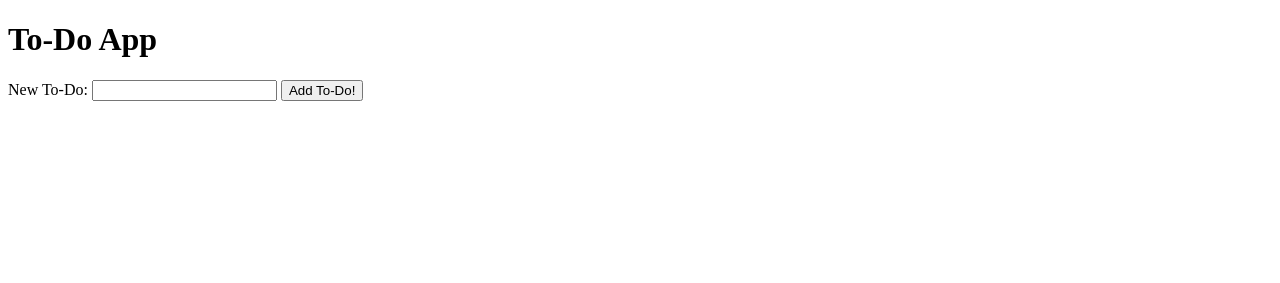
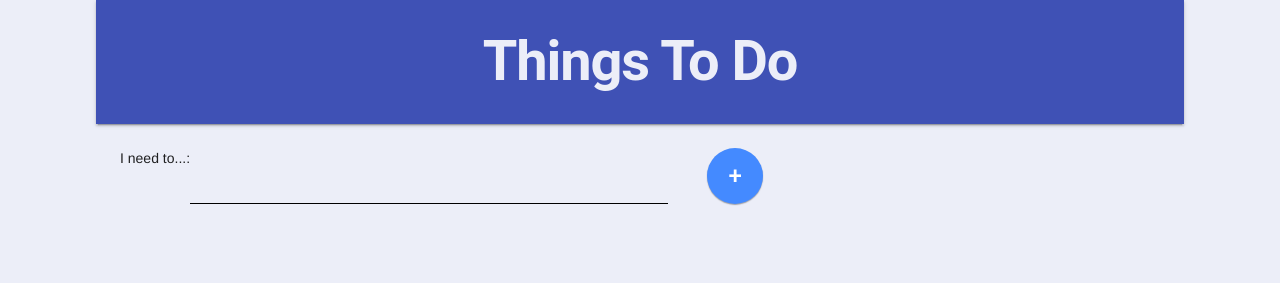
Before and after one commit to myreilleann/to-do-app, a plain HTML site: page index.html in a window 1280 px wide. Drawn offline with nearby package versions, Linux system fonts and the light colour scheme.

Commit message:
Submission
Submission

```diff
--- a/app.js
+++ b/app.js
@@ -1,31 +1,53 @@
+window.onload = function() {
+   onReady();
+ };
+
 function onReady() {
     const addToDoForm = document.getElementById('addToDoForm');
     const newToDoText = document.getElementById('newToDoText');
     const toDoList = document.getElementById('toDoList');
+
     addToDoForm.addEventListener('submit', () => {
     event.preventDefault();
-       // get the text
+
+    // get text
     let title = newToDoText.value;
-    // create a new li
+
+    // create new li
     let newLi = document.createElement('li');
 
-    // create a new input
+    // create new input
     let checkbox = document.createElement('input');
 
-    // set the input's type to checkbox
+    // set input's type to checkbox
     checkbox.type = "checkbox";
-    // set the title
+
+    // set title
     newLi.textContent = title;
 
-        // attach the checkbox to the li
+    // attach checkbox to li
     newLi.appendChild(checkbox);
-        // attach the li to the ul
+
+    // attach li to ul
     toDoList.appendChild(newLi);
-           //empty the input
+
+    // empty input
     newToDoText.value = '';
+
+    // create dekete button
+    let deleteBtn = document.createElement('button');
+
+    // set button text
+    deleteBtn.textContent = "Delete";
+
+    // attach delete button to li
+    newLi.appendChild(deleteBtn);
+    deleteBtn.addEventListener('click', function(event){
+    toDoList.removeChild(this.parentElement);
+    });
   });
  }
 
-window.onload = function() {
-  onReady();
- };
+// window.onload = function() {
+//   onReady();
+//  };
--- /dev/null
+++ b/css/main.css
@@ -0,0 +1,39 @@
+*, *:before, *:after {
+box-sizing: border-box;
+}
+
+body {
+  background-color: #eceef8;
+  font: 16px;
+  margin: 0 auto;
+  padding-bottom: 5rem;
+  width: 85%;
+}
+
+header {
+  color: #eceef8;
+  justify-content: center;
+  text-align: center;
+ }
+
+ h1 {
+   color: #eceef8;
+   font-weight: bold;
+ }
+
+ form {
+   display: flex;
+ }
+
+input {
+  background: none;
+  border: none;
+  border-bottom: black solid .1rem;
+  width: 70%;
+}
+
+@media screen and (max-width: 1024px) {
+     header.mdl-layout__header {
+       display: flex;
+     }
+   }
--- a/index.html
+++ b/index.html
@@ -3,17 +3,28 @@
    <head>
      <meta name="viewport" content="width=device-width, initial-scale=1">
      <title>To-Do App</title>
+     <link rel="stylesheet" href="css/reset.css">
+     <link rel="stylesheet" href="https://code.getmdl.io/1.3.0/material.grey-lime.min.css">
+     <link rel="stylesheet" href="https://code.getmdl.io/1.3.0/material.indigo-blue.min.css"/>
+     <link rel="stylesheet" href="css/main.css">
    </head>
 
    <body>
-     <h1>To-Do App</h1>
-     <form id="addToDoForm">
-     <label for="newToDoText">New To-Do:</label>
-     <input type="text" id="newToDoText">
-     <button type="submit">Add To-Do!</button>
-   </form>
-   <ul id="toDoList">
-  </ul>
-  <script src="app.js"></script>
+     <header class="mdl-layout__header">
+       <h1>Things To Do</h1>
+   </header>
+    <main class="mdl-layout__content mdl-grid">
+       <form id="addToDoForm" class="mdl-grid mdl-cell mdl-cell--8-col mdl-cell--4-col-tablet">
+         <label for="newToDoText">I need to...:</label>
+         <input type="text" id="newToDoText">
+         <button class="mdl-button mdl-js-button mdl-button--fab mdl-js-ripple-effect mdl-button--colored"><i class="material-icons"></i>+</button>
+       </form>
+     </main>
+     <div class="mdl-grid mdl-cell mdl-cell--12-col mdl-cell--4-col-tablet">
+       <ul id="toDoList"></ul>
+     </div>
+
+     <script defer src="https://code.getmdl.io/1.3.0/material.min.js"></script>
+     <script src="app.js"></script>
    </body>
  </html>
```
Also changed, not shown: 2 other files. Lines whose indentation alone changed are shown as unchanged.
